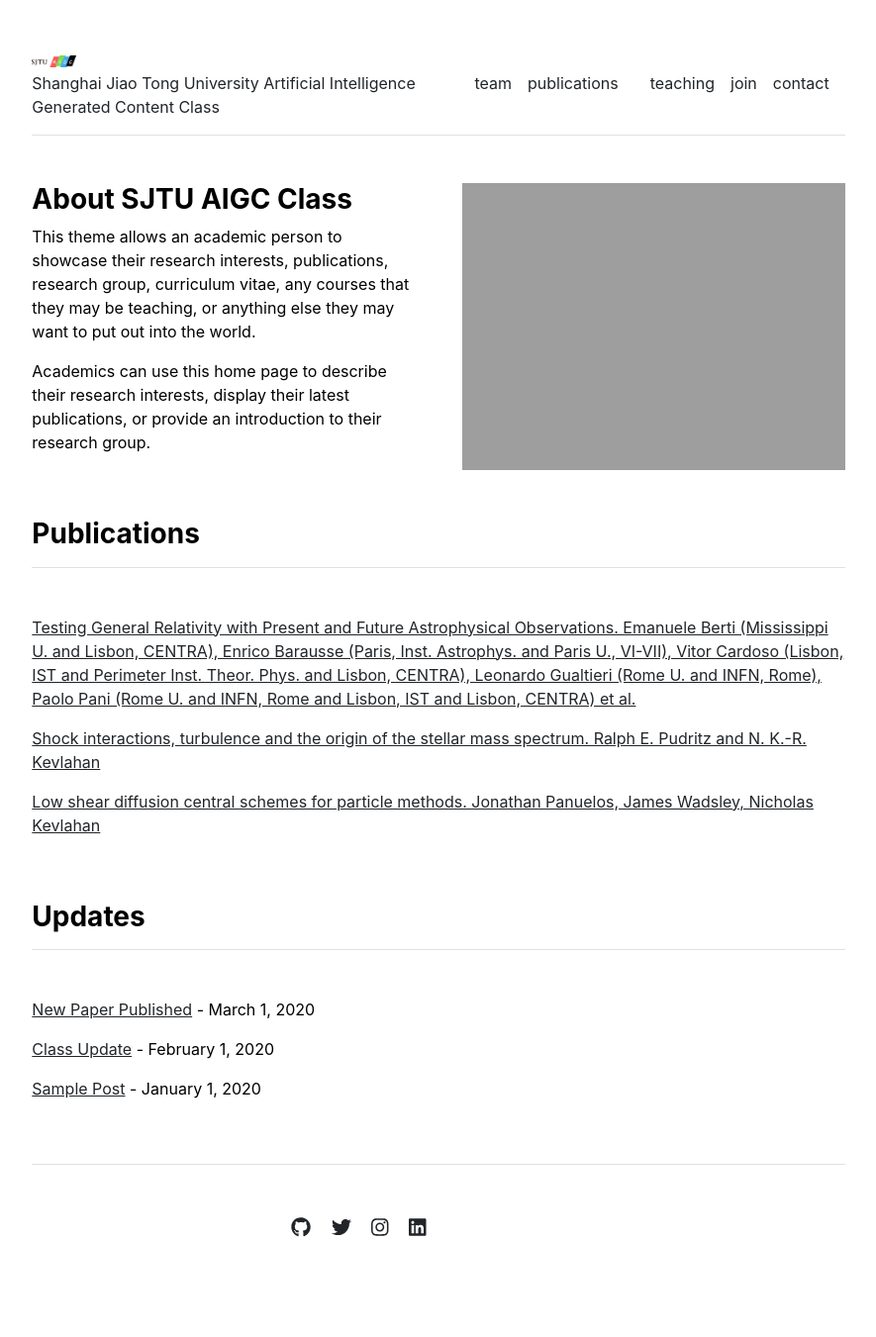
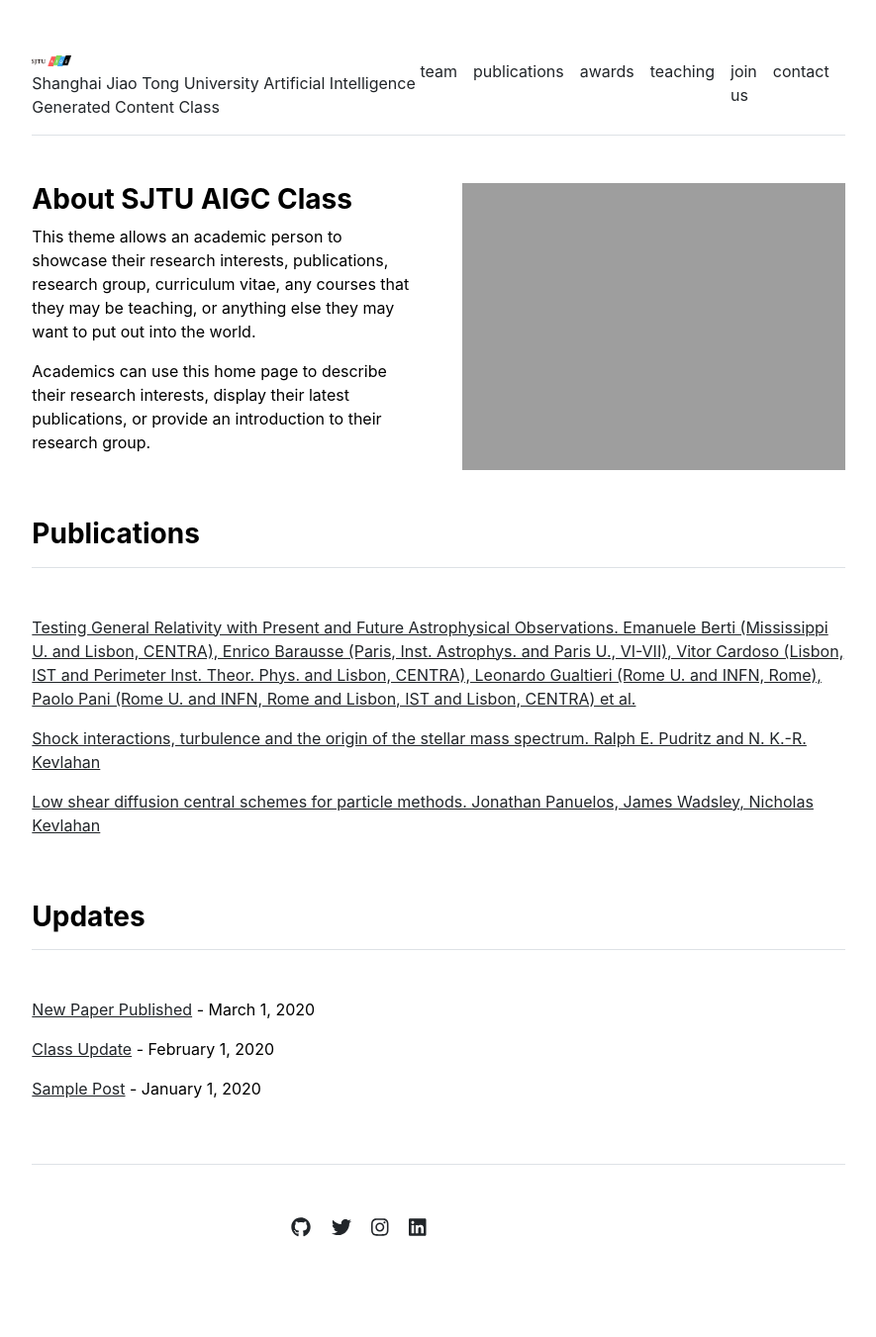
Before and after one commit to SJTU-AIGC/SJTU-AIGC.github.io, a Jekyll site: the page built from index.md, in a window 1280 px wide. Shown: the whole page at 99% size, without its empty margins (197-1082 px from the left). Built offline with Jekyll 4.4.1, drawn with Linux system fonts in a browser that asks for light colours.

Commit message:
Update settings.yml

```diff
--- a/_data/settings.yml
+++ b/_data/settings.yml
@@ -1,10 +1,10 @@
 menu:
 - {name: 'team', url: '/team'}
 - {name: 'publications', url: '/publications'}
-- - {name: 'awards', url: '/awards'}
+- {name: 'awards', url: '/awards'}
 - {name: 'teaching', url: '/teaching'}
 # - {name: 'cv', url: '/cv'}
-- {name: 'join', url: '/joinus'}
+- {name: 'join us', url: '/joinus'}
 - {name: 'contact', url: '/contact'}
 
 people:
```
